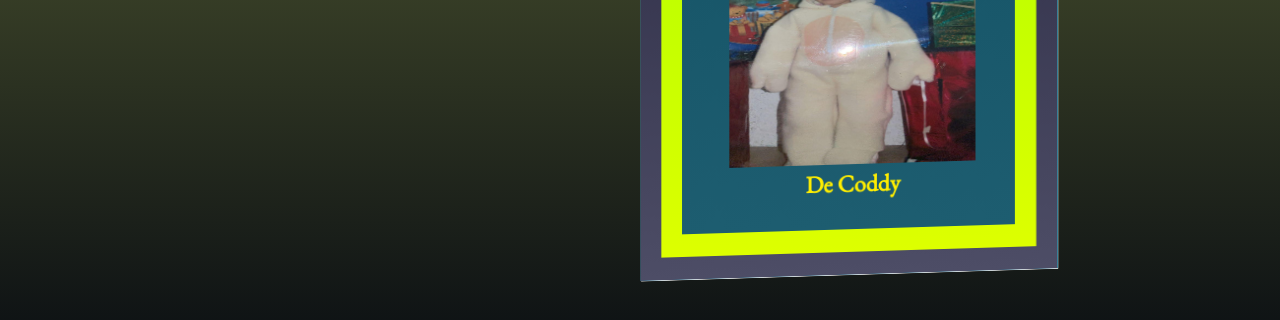
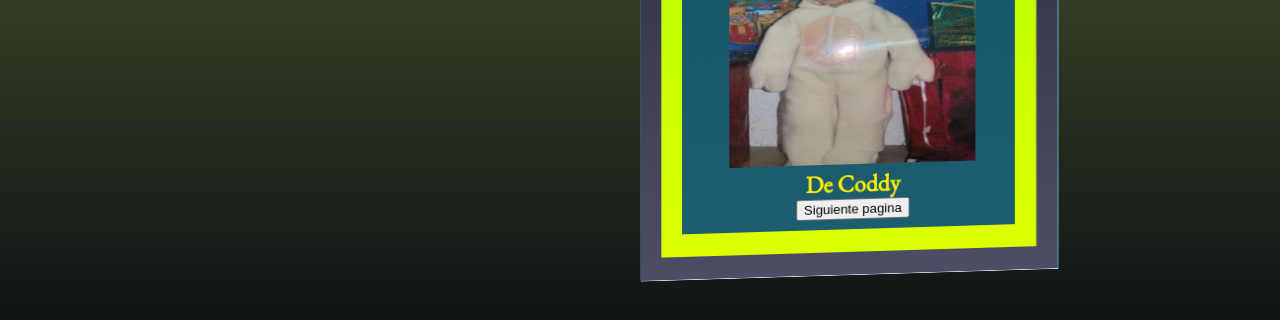
Before and after one commit to coddy0717/Carta, a plain HTML site: page index.html in a window 1280 px wide. Shown: the part 442-762 px from the top of the page. Drawn offline with nearby package versions, Linux system fonts and the light colour scheme.

Commit message:
first commit

```diff
--- a/index.html
+++ b/index.html
@@ -37,6 +37,7 @@
         />
         <div class="hat"><i class="fab fa-pied-piper-hat"></i></div>
         <h2>De Coddy</h2>
+        <button onclick="movePage(this, 2)">Siguiente pagina</button>
       </div>
       <div class="page cover-front" onclick="movePage(this, 2)"></div>
       <div class="page text-page" onclick="movePage(this, 3)">
@@ -48,6 +49,7 @@
           brindado la oportunidad de conocer a una persona tan maravillosa y
           grandiosa que eres.
         </p>
+
         <img
           src="img/60cd4a77-ca22-4e8e-a285-55ab47cb8b81.jpg"
           alt=""
@@ -58,7 +60,9 @@
             border-color: antiquewhite;
           "
         />
+        <button onclick="movePagemovePage(this, 4)">Siguiente pagina</button>
       </div>
+
       <div class="page text-page" onclick="movePage(this, 4)">
         <p>
           Primero que nada, quiero decirte un FELIZ CUMPLEAÑOS MI AMOR, 20
```
